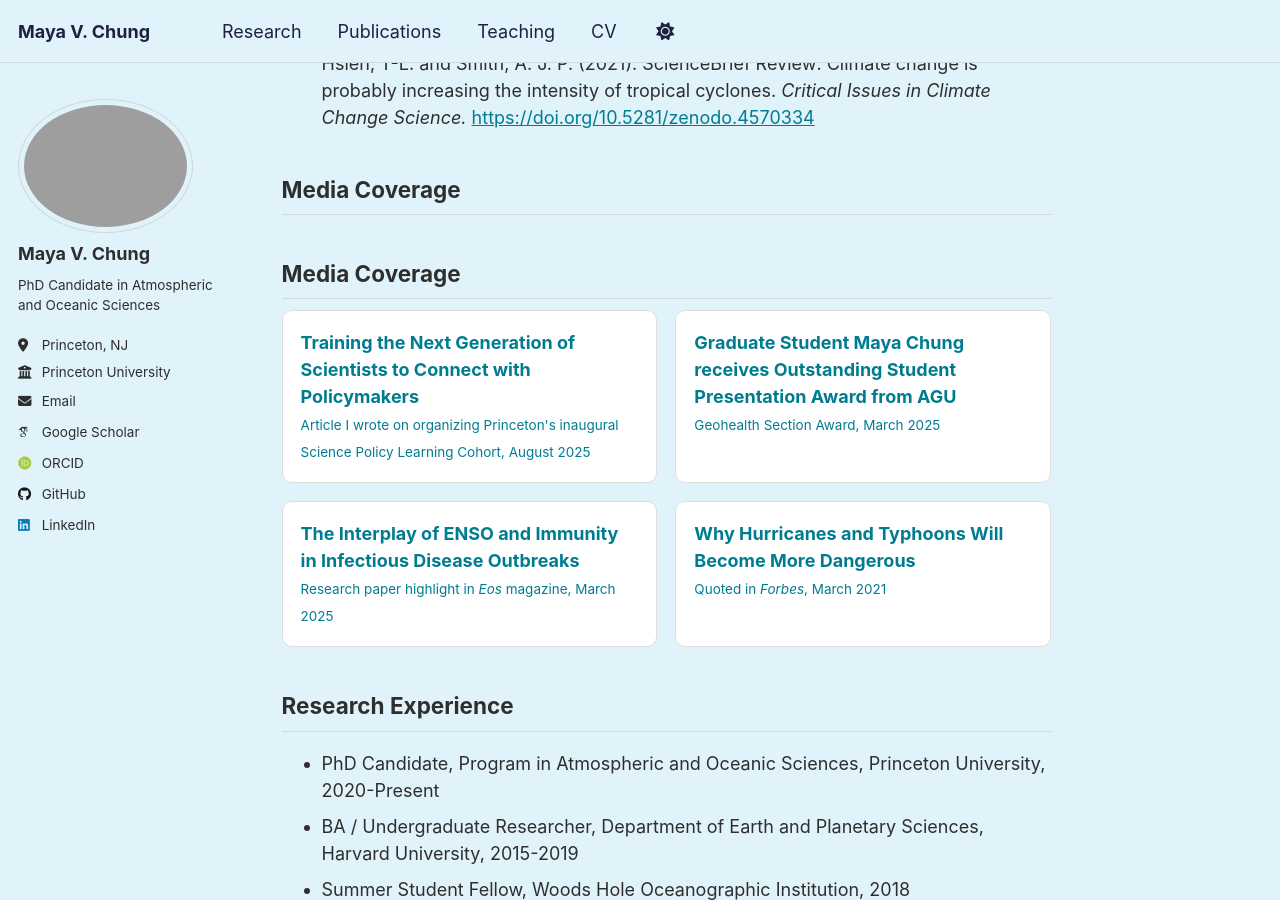
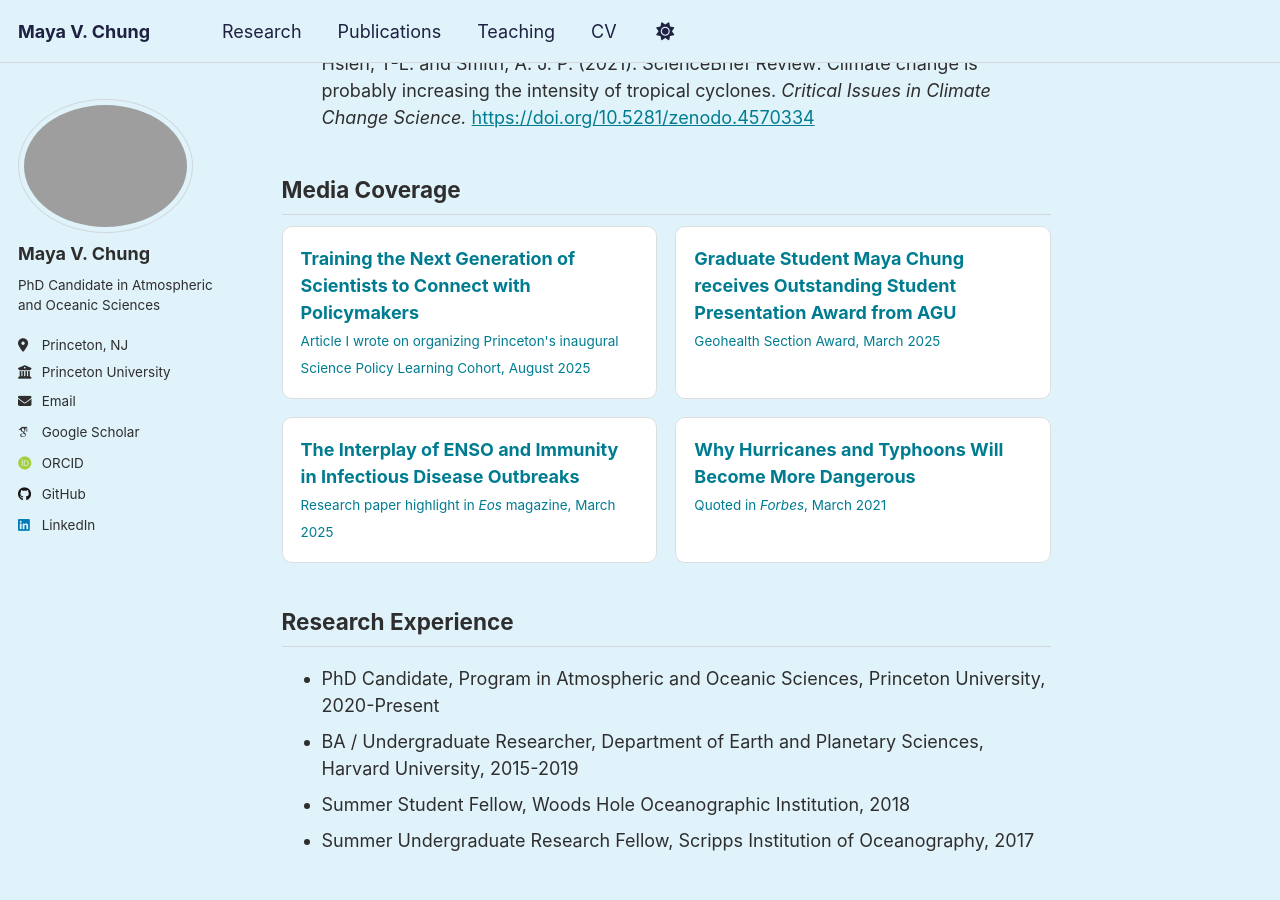
Before and after one commit to mayavchung/mayavchung.github.io, a Jekyll site: the page built from _pages/about.md, in a window 1280 px wide and 900 px high, scrolled down 1674 px. Built offline with Jekyll 4.4.1, drawn with Linux system fonts in a browser that asks for light colours; some web fonts are replaced; a script that is not in the unit is left out.

Commit message:
Update about.md

```diff
--- a/_pages/about.md
+++ b/_pages/about.md
@@ -44,8 +44,6 @@ For the latest research updates, visit my [Google Scholar](https://scholar.googl
 * _(Book Chapter)_ Yang, W., Levin, E., Menemenlis, S., Scapin, N., Igbinoba, M., **Chung, M.,** Rios, G., Hsieh, T.-L., Deike, L., Mitevski, I., & Vecchi, G. A. (2025). Chapter 1—Overview of tropical cyclones and historical perspective. In G. Villarini, G. A. Vecchi, & E. Scoccimarro
 (Eds.), Tropical Cyclones and Associated Impacts (pp. 1–25). _Elsevier._ [https://doi.org/10.1016/B978-0-323-95390-0.00001-7](https://doi.org/10.1016/B978-0-323-95390-0.00001-7)
 * _(Review Paper for Policymakers)_ Knutson, T. R., **Chung, M. V.,** Vecchi, G., Sun, J., Hsieh, T-L. and Smith, A. J. P. (2021). ScienceBrief Review: Climate change is probably increasing the intensity of tropical cyclones. _Critical Issues in Climate Change Science._ [https://doi.org/10.5281/zenodo.4570334](https://doi.org/10.5281/zenodo.4570334)
-
-## Media Coverage
 
 ## Media Coverage
 
```
